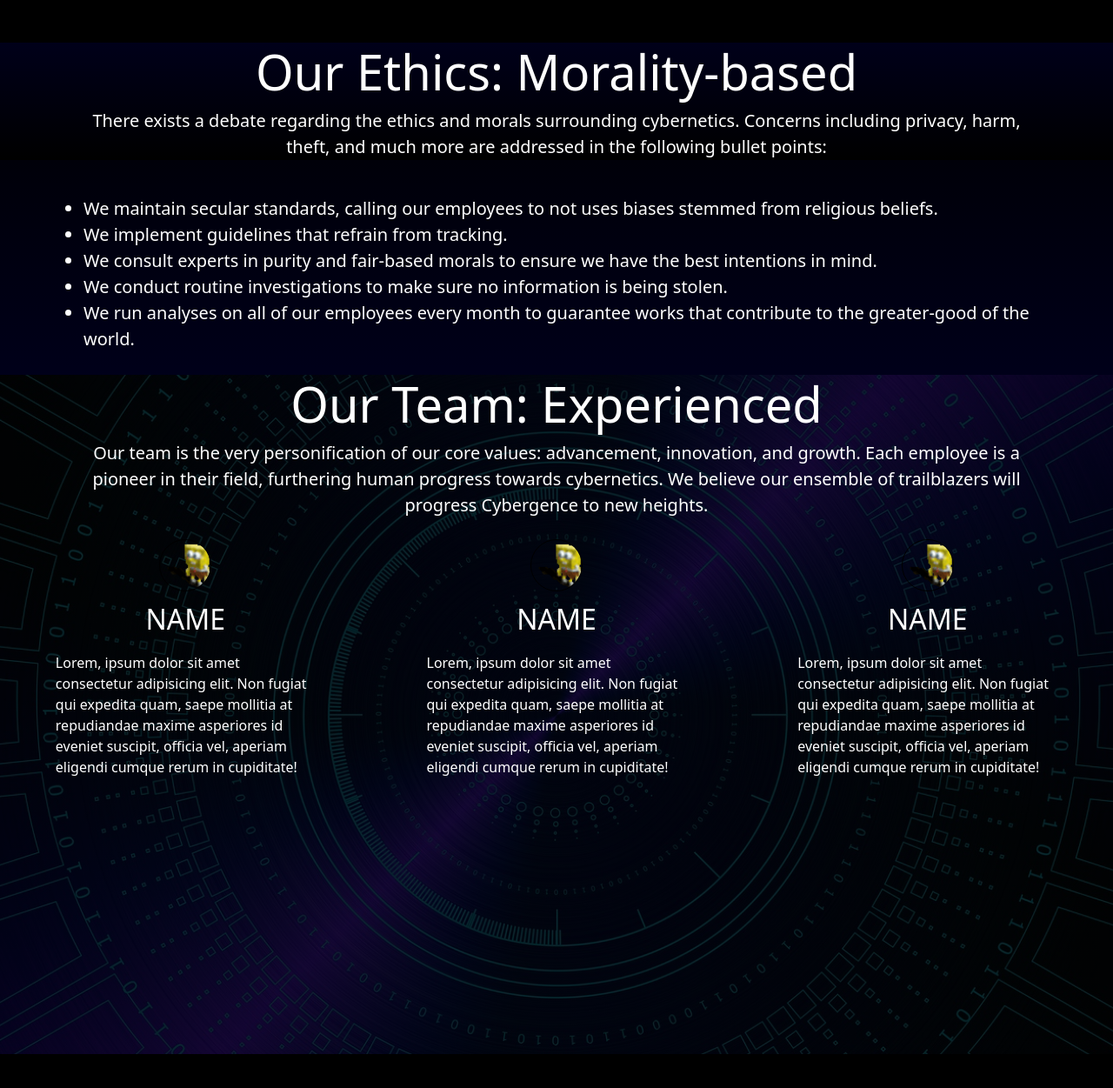
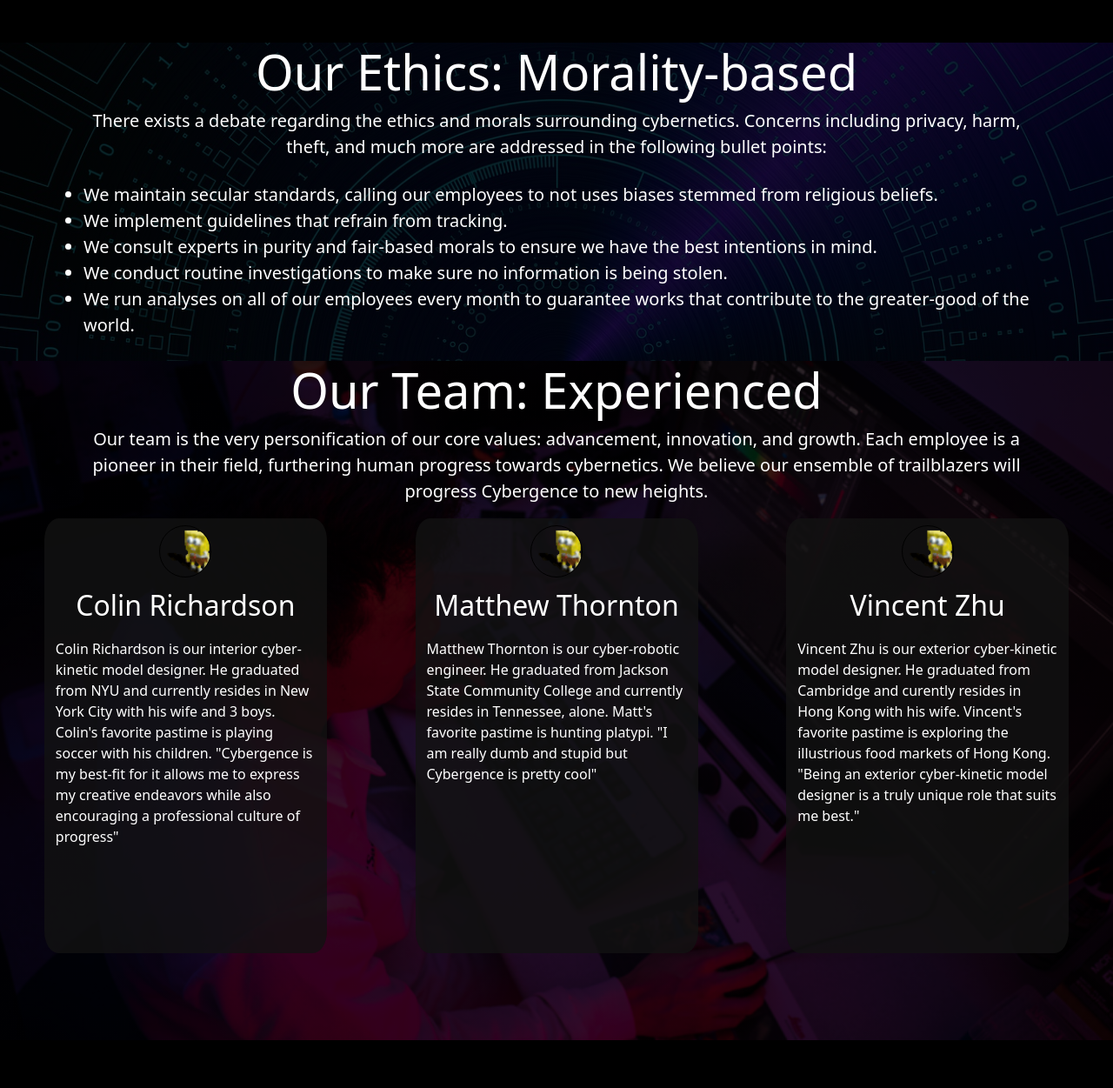
Before and after one commit to Colin-Richardson/Cybergence, a PHP site: page /mission.html in a window 1280 px wide. Shown: the part 767-2018 px from the top of the page at 87% size. Run offline with PHP 8.4, Linux system fonts and the light colour scheme.

Commit message:
asdf
asdf

```diff
--- a/mission.html
+++ b/mission.html
@@ -66,18 +66,18 @@
     <!-- End of Explanation & gif-->
     <br><br>
     <!-- Ethics Jumbotron -->
-<div class="downup">
-    <div class="jumbotron jumbotron-fluid updown">
+    <div class="row">
+        <div class="col-12 ethicback">
+            <div class="jumbotron jumbotron-fluid">
                 <div class="container state">
                     <h1 class="display-4">Our Ethics: Morality-based</h1>
                     <p class="lead">There exists a debate regarding the ethics and morals surrounding cybernetics.
-                Concerns including privacy, harm, theft, and much more are addressed in the following bullet points:</p>
+                        Concerns including privacy, harm, theft, and much more are addressed in the following bullet
+                        points:</p>
                 </div>
             </div>
             <!-- End of Ethics Jumbotron -->
             <!-- Start of Ethics List-->
-    <div class="row">
-        <div class="col-12">
             <ul class="lead ethbul">
                 <li>We maintain secular standards, calling our employees to not uses biases stemmed from religious
                     beliefs.</li>
@@ -90,7 +90,6 @@
             </ul>
         </div>
     </div>
-    </div>
     <!-- End of Ethics List-->
     <!-- Team-->
     <div class="row">
@@ -98,8 +97,10 @@
             <div class="jumbotron jumbotron-fluid">
                 <div class="container state">
                     <h1 class="display-4">Our Team: Experienced</h1>
-                <p class="lead">Our team is the very personification of our core values: advancement, innovation, and
-                    growth. Each employee is a pioneer in their field, furthering human progress towards cybernetics. We
+                    <p class="lead">Our team is the very personification of our core values: advancement, innovation,
+                        and
+                        growth. Each employee is a pioneer in their field, furthering human progress towards
+                        cybernetics. We
                         believe our ensemble of trailblazers will progress Cybergence to new heights.
                     </p>
                 </div>
@@ -112,10 +113,15 @@
                             <img src="img/FILLERIMAGE.gif" alt="">
                         </div>
                         <div class="team-card-title">
-                    <h2>NAME</h2>
+                            <h2>Colin Richardson</h2>
                         </div>
                         <div class="team-card-description">
-                    <p>Lorem, ipsum dolor sit amet consectetur adipisicing elit. Non fugiat qui expedita quam, saepe mollitia at repudiandae maxime asperiores id eveniet suscipit, officia vel, aperiam eligendi cumque rerum in cupiditate!</p>
+                            <p>Colin Richardson is our interior cyber-kinetic model designer. He graduated from NYU and
+                                currently resides in New York City
+                                with his wife and 3 boys.
+                                Colin's favorite pastime is playing soccer with his children.
+                                "Cybergence is my best-fit for it allows me to express my creative endeavors while also
+                                encouraging a professional culture of progress"</p>
                         </div>
                     </div>
                 </div>
@@ -125,10 +131,12 @@
                             <img src="img/FILLERIMAGE.gif" alt="">
                         </div>
                         <div class="team-card-title">
-                    <h2>NAME</h2>
+                            <h2>Matthew Thornton</h2>
                         </div>
                         <div class="team-card-description">
-                    <p>Lorem, ipsum dolor sit amet consectetur adipisicing elit. Non fugiat qui expedita quam, saepe mollitia at repudiandae maxime asperiores id eveniet suscipit, officia vel, aperiam eligendi cumque rerum in cupiditate!</p>
+                            <p>Matthew Thornton is our cyber-robotic engineer. He graduated from Jackson State Community
+                                College and currently resides in Tennessee, alone. Matt's favorite pastime is hunting
+                                platypi. "I am really dumb and stupid but Cybergence is pretty cool"</p>
                         </div>
                     </div>
                 </div>
@@ -138,10 +146,13 @@
                             <img src="img/FILLERIMAGE.gif" alt="">
                         </div>
                         <div class="team-card-title">
-                    <h2>NAME</h2>
+                            <h2>Vincent Zhu</h2>
                         </div>
                         <div class="team-card-description">
-                    <p>Lorem, ipsum dolor sit amet consectetur adipisicing elit. Non fugiat qui expedita quam, saepe mollitia at repudiandae maxime asperiores id eveniet suscipit, officia vel, aperiam eligendi cumque rerum in cupiditate!</p>
+                            <p>Vincent Zhu is our exterior cyber-kinetic model designer. He graduated from Cambridge and
+                                curently resides in Hong Kong with his wife. Vincent's favorite pastime is exploring the
+                                illustrious food markets of Hong Kong. "Being an exterior cyber-kinetic model designer
+                                is a truly unique role that suits me best."</p>
                         </div>
                     </div>
                 </div>
@@ -152,4 +163,5 @@
     <!-- End of Team -->
 
 </body>
+
 </html>
--- a/styles.css
+++ b/styles.css
@@ -85,6 +85,11 @@ html, body {
     background: linear-gradient(to top, #000000 0%, #000066 400%);
   }
   .teamback {
+    background: linear-gradient(rgba(0, 0, 0, .8), rgba(0, 0, 0, .8)), url('img/ethicsbackground.jpg');
+    background-repeat: no-repeat;
+    background-size: cover;
+  }
+  .ethicback {
     background: linear-gradient(rgba(0, 0, 0, .8), rgba(0, 0, 0, .8)), url('img/teambackground.jpg');
     background-repeat: no-repeat;
     background-size: cover;
@@ -105,6 +110,8 @@ html, body {
     height: 500px;
     width: 325px;
     margin: auto;
+    background-color: rgba(18, 18, 18, .8);
+    border-radius: 5%;
   }
   .team-card-image, .team-card-title{
     position: relative;
```
Also changed, not shown: img/ethicsbackground.jpg (added). Lines whose indentation alone changed are shown as unchanged.
